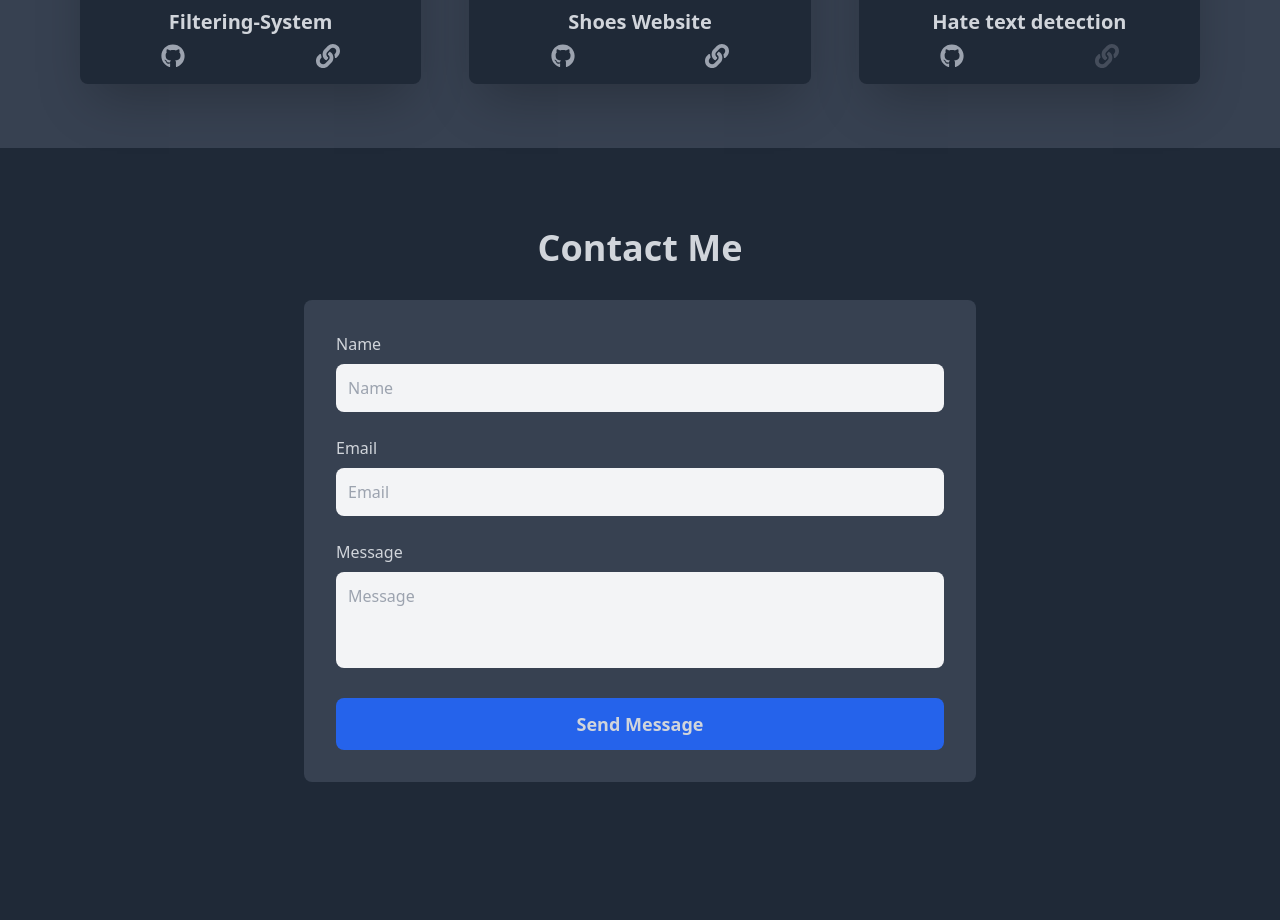
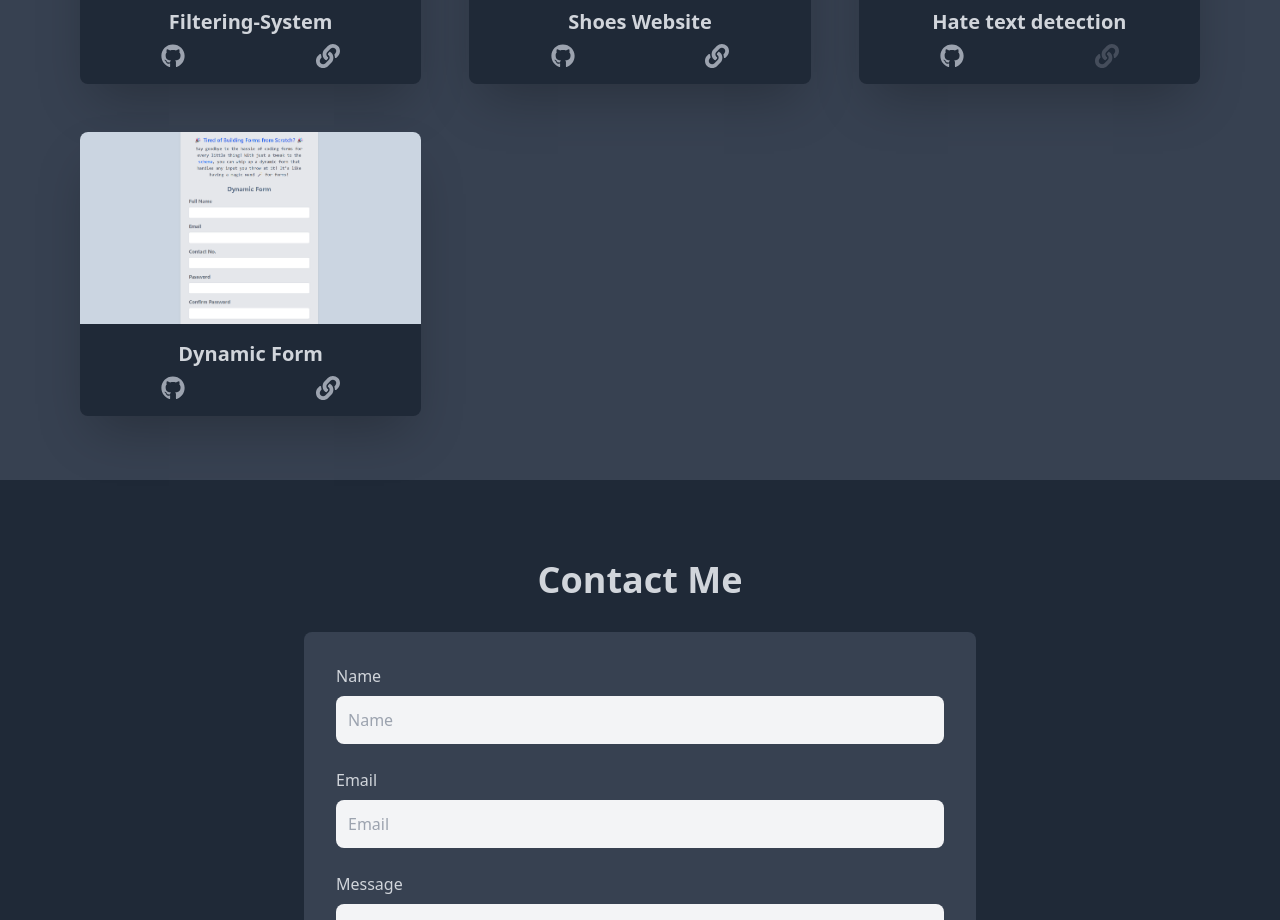
Before and after one commit to Santos2175/Portfolio, a React (Vite) app: page / in a window 1280 px wide. Shown: the part 2320-3240 px from the top of the page. Built offline with nearby package versions, Linux system fonts and the light colour scheme; no server answers.

Commit message:
dynamic form project added

```diff
--- a/src/components/utilities/projectInfo.ts
+++ b/src/components/utilities/projectInfo.ts
@@ -4,6 +4,7 @@ import filteringSystem from '../../assets/img/filteringSystem.png';
 import shoesWebsite from '../../assets/img/shoesWebsite.png';
 import shoppingCart from '../../assets/img/shoppingCart.png';
 import hateTextDetection from '../../assets/img/hateTextDetection.png';
+import dynamicForm from '../../assets/img/dynamicForm.png';
 //structure of project
 
 interface Project {
@@ -64,4 +65,12 @@ export const projects: Project[] = [
     liveLink: 'https://your-live-site.com/project-one',
     isLiveDisabled: true,
   },
+  {
+    id: 7,
+    title: 'Dynamic Form',
+    image: dynamicForm,
+    codeLink: 'https://github.com/Santos2175/Dynamic-Form',
+    liveLink: 'dynamic-form-azure.vercel.app/',
+    isLiveDisabled: false,
+  },
 ];
```
Also changed, not shown: src/assets/img/dynamicForm.png (added).
